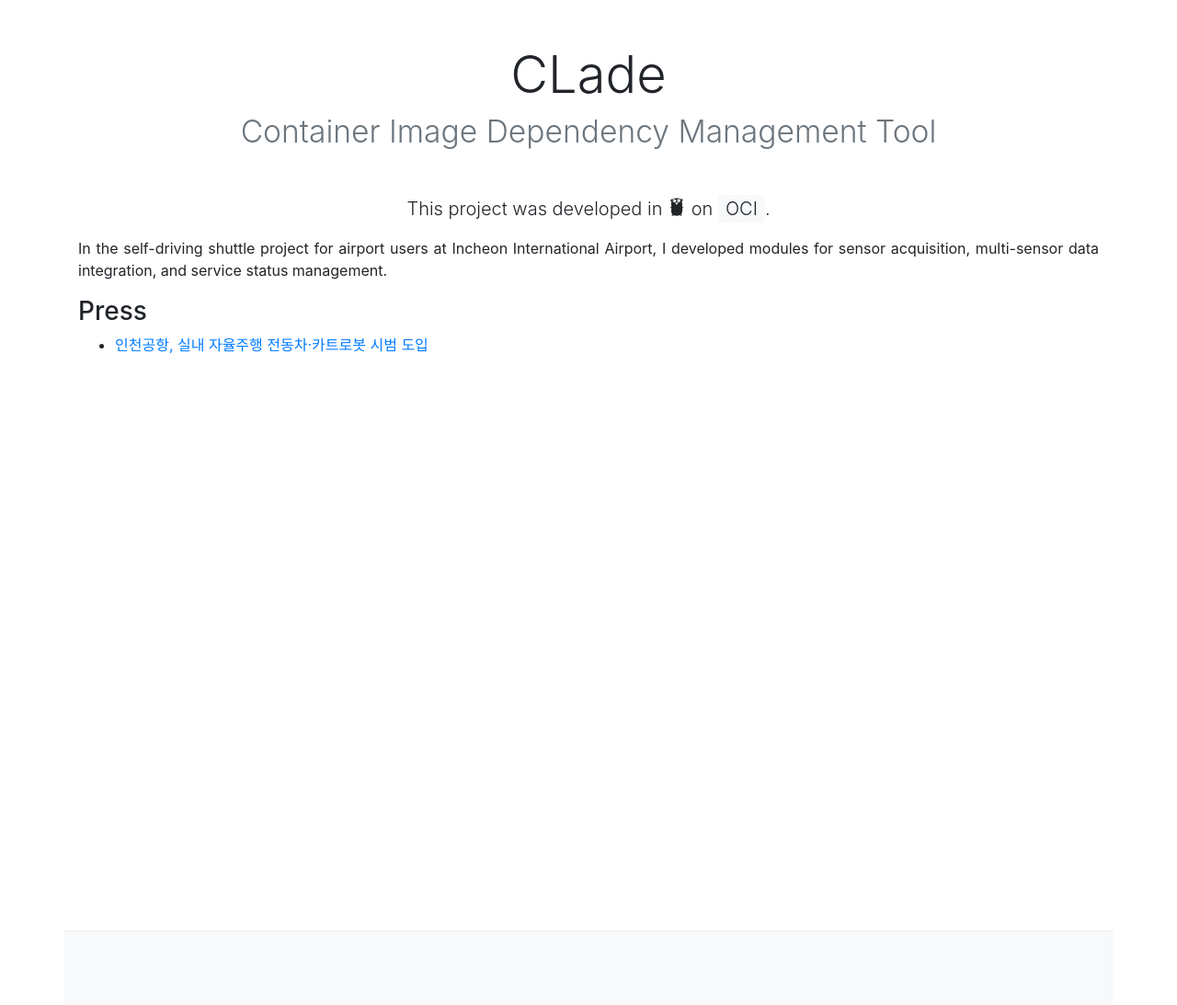
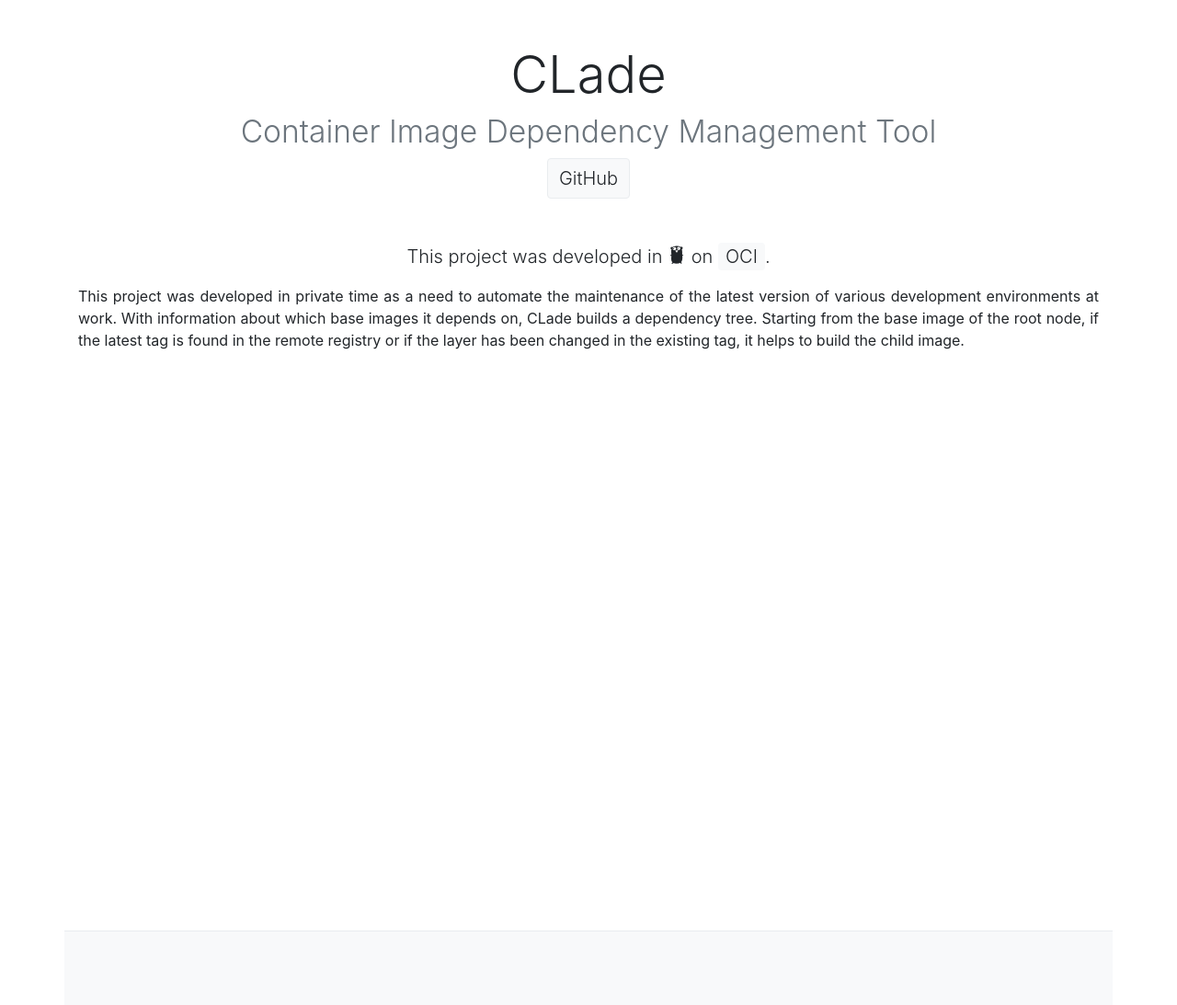
Before and after one commit to lesomnus/lesomnus.github.io-v1, a Jekyll site: the page built from _posts/experiences/2022-09-14-CLade.html, in a window 1280 px wide. Shown: the whole page at 92% size. Built offline with Jekyll 4.4.1, drawn with Linux system fonts in a browser that asks for light colours; nearby versions of some CDN libraries.

Commit message:
add some posts

```diff
--- a/_posts/experiences/2020-03-26-air-ride.html
+++ b/_posts/experiences/2020-03-26-air-ride.html
@@ -4,12 +4,12 @@
 sub: Indoor Unmanned Self-driving Vehicle
 categories: [experiences]
 meta:
-    languages: [TypeSCript, C++]
+    languages: [TypeScript, C++]
     platforms: [ROS]
 ---
 
 <p>
-	In the self-driving shuttle project for airport users at Incheon International Airport, I developed modules for
+	In the self-driving shuttle project for airport passengers at Incheon International Airport, I developed modules for
 	sensor acquisition, multi-sensor data integration, and service status management.
 </p>
 
--- a/_posts/experiences/2022-09-14-CLade.html
+++ b/_posts/experiences/2022-09-14-CLade.html
@@ -2,6 +2,8 @@
 layout: post-experience
 title: CLade
 sub: Container Image Dependency Management Tool
+refs:
+    github: https://github.com/lesomnus/clade
 categories: [experiences]
 meta:
     languages: [Go]
@@ -9,11 +11,6 @@
 ---
 
 <p>
-	In the self-driving shuttle project for airport users at Incheon International Airport, I developed modules for
-	sensor acquisition, multi-sensor data integration, and service status management.
+	This project was developed in private time as a need to automate the maintenance of the latest version of various
+	development environments at work. With information about which base images it depends on, CLade builds a dependency tree. Starting from the base image of the root node, if the latest tag is found in the remote registry or if the layer has been changed in the existing tag, it helps to build the child image.
 </p>
-
-<h3>Press</h3>
-<ul>
-	<li><a href="https://www.etnews.com/20201014000216">인천공항, 실내 자율주행 전동차·카트로봇 시범 도입</a></li>
-</ul>
```
Also changed, not shown: _posts/experiences/2021-06-18-SLAM-framework.md (added, +14 -0 lines), _posts/experiences/2021-07-04-bifrost.html (+17 -17 lines), _posts/experiences/2022-02-11-calibration-tool.md (added, +12 -0 lines).
